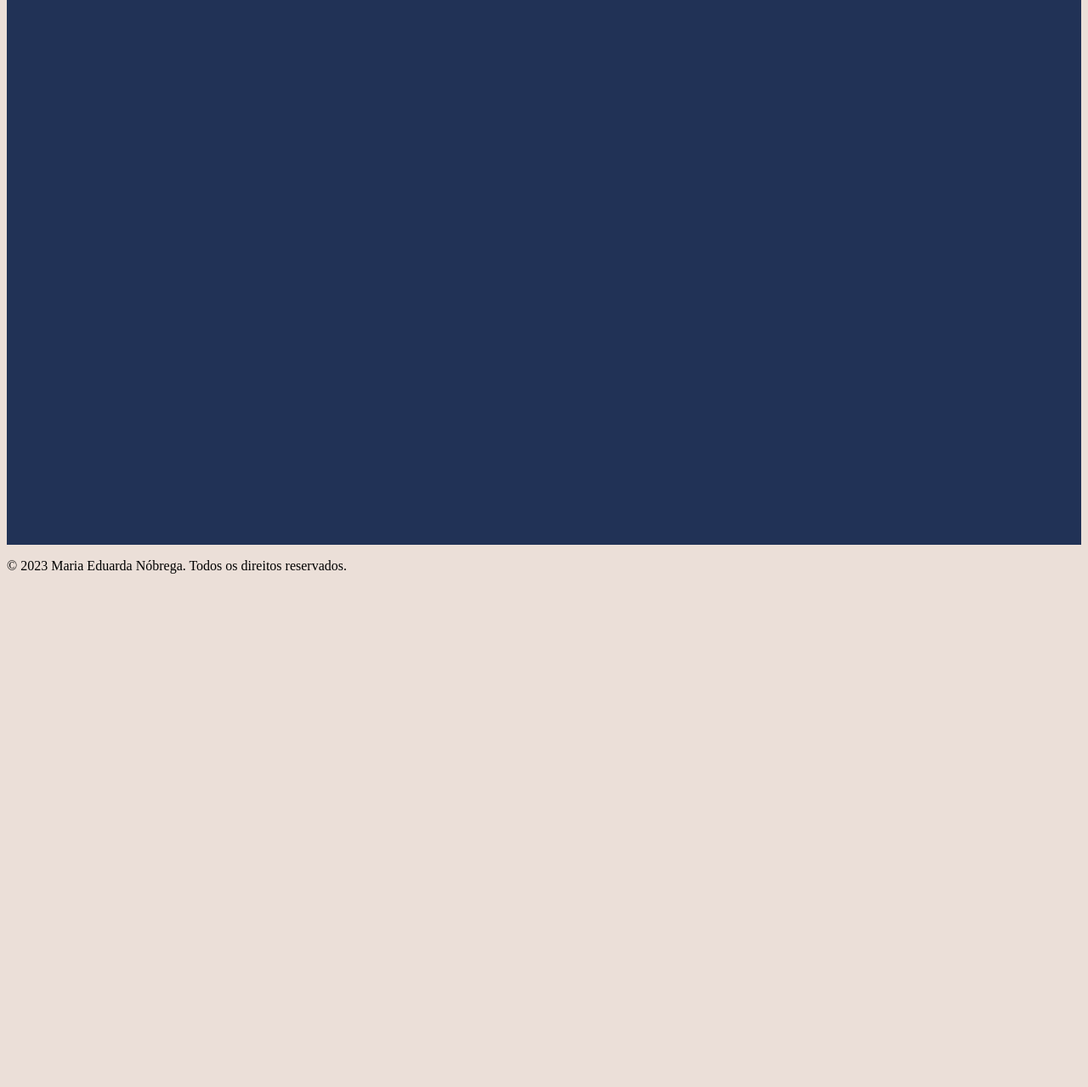
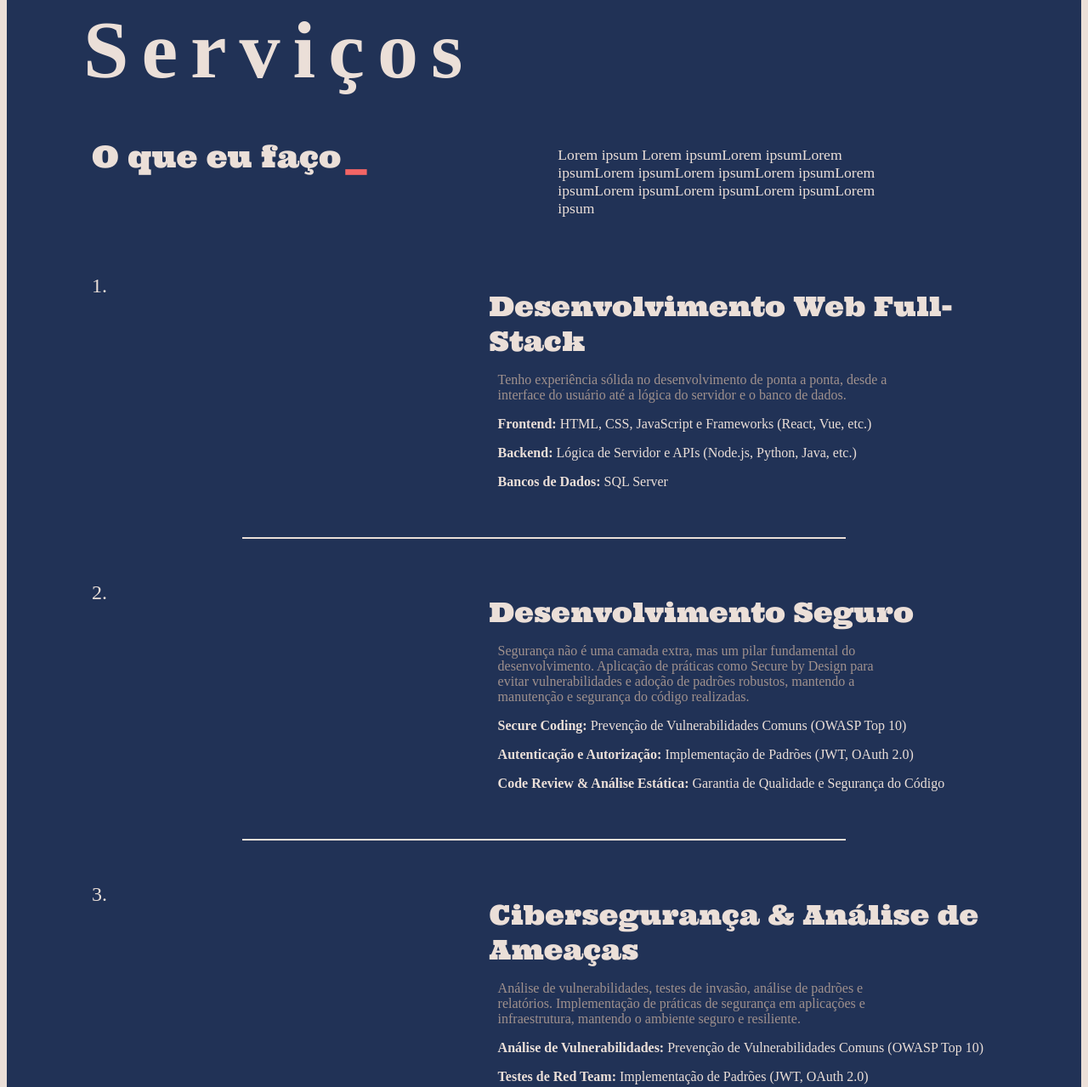
Before and after one commit to Duda-Nobrega/Portifolio, a plain HTML site: page index.html in a window 1280 px wide. Shown: the part 921-2200 px from the top of the page at 85% size. Before the commit the page ends 1612 px from the top, so only its background shows below. Drawn offline with nearby package versions, Linux system fonts and the light colour scheme; a web font is replaced by a local one.

Commit message:
Seção de serviços completa

```diff
--- a/index.html
+++ b/index.html
@@ -11,7 +11,7 @@
 
 </head>
 <body>
-    <div class="header" >
+    <div class="header">
         <h2 style="color: #213256; padding-left: 30px;">Desenvolvedora Web & Cibersegurança</h2>
         <div class="menu">
             <span>Serviços</span>
@@ -40,7 +40,48 @@
 
 
     <div class="div-Servicos" data-aos="fade-up" data-aos-duration="1200">
-
+      <h1 class="servicos-titulo">Serviços</h1>
+      <div class="servicos-sub">
+        <span class="servicos-sub-titulo">O que eu faço<span class="sub-underline">_</span></span>
+        <div class="servicos-descricao">
+          <p>Lorem ipsum Lorem ipsumLorem ipsumLorem ipsumLorem ipsumLorem ipsumLorem ipsumLorem ipsumLorem ipsumLorem ipsumLorem ipsumLorem ipsum</p>
+        </div>
+      </div>
+      <div class="servicos-lista">
+        <div class="servico-item" data-aos="fade-right" data-aos-duration="1200">
+          <span class="servico-numero">1.</span>
+          <div class="servico-conteudo">
+            <h2>Desenvolvimento Web Full-Stack</h2>
+            <p style="color:#A0918D; width: 70%;">Tenho experiência sólida no desenvolvimento de ponta a ponta, desde a interface do usuário até a lógica do servidor e o banco de dados.</p>
+            <p><strong>Frontend:</strong> HTML, CSS, JavaScript e Frameworks (React, Vue, etc.)</p>
+            <p><strong>Backend:</strong> Lógica de Servidor e APIs (Node.js, Python, Java, etc.)</p>
+            <p><strong>Bancos de Dados:</strong> SQL Server</p>
+          </div>
+        </div>
+        <hr data-aos="fade-right" data-aos-duration="1200">
+        <div class="servico-item" data-aos="fade-right" data-aos-duration="1200">
+          <span class="servico-numero">2.</span>
+          <div class="servico-conteudo">
+            <h2>Desenvolvimento Seguro</h2>
+            <p style="color:#A0918D; width: 70%;">Segurança não é uma camada extra, mas um pilar fundamental do desenvolvimento. Aplicação de práticas como Secure by Design para evitar vulnerabilidades e adoção de padrões robustos, mantendo a manutenção e segurança do código realizadas.</p>
+            <p><strong>Secure Coding:</strong> Prevenção de Vulnerabilidades Comuns (OWASP Top 10)</p>
+            <p><strong>Autenticação e Autorização:</strong> Implementação de Padrões (JWT, OAuth 2.0)</p>
+            <p><strong>Code Review & Análise Estática:</strong> Garantia de Qualidade e Segurança do Código</p>
+          </div>
+        </div>
+        <hr data-aos="fade-right" data-aos-duration="1200">
+        <div class="servico-item" data-aos="fade-right" data-aos-duration="1200">
+          <span class="servico-numero">3.</span>
+          <div class="servico-conteudo">
+            <h2>Cibersegurança & Análise de Ameaças</h2>
+            <p style="color:#A0918D; width: 70%;">Análise de vulnerabilidades, testes de invasão, análise de padrões e relatórios. Implementação de práticas de segurança em aplicações e infraestrutura, mantendo o ambiente seguro e resiliente.</p>
+            <p><strong>Análise de Vulnerabilidades:</strong> Prevenção de Vulnerabilidades Comuns (OWASP Top 10)</p>
+            <p><strong>Testes de Red Team:</strong> Implementação de Padrões (JWT, OAuth 2.0)</p>
+            <p><strong>Exploração & Pós-Exploração:</strong> Técnicas de Exploração de Falhas Comuns e Relatórios</p>
+          </div>
+        </div>
+        <hr data-aos="fade-right" data-aos-duration="600">
+      </div>
     </div>
 
     <div class="footer">
--- a/style.css
+++ b/style.css
@@ -113,9 +113,11 @@ body{
 .div-Servicos {
     background: #213256;
     color: #EBDFD8;
-    height: 600px; /* ajuste conforme necessário */
+    /* ajuste conforme necessário */
     border-top-left-radius: 30px;
     border-top-right-radius: 30px;
+    border-bottom-left-radius: 30px;
+    border-bottom-right-radius: 30px ;
     margin-top: 120px; /* Aumente para forçar o scroll */
     padding: 40px;
 }
@@ -126,23 +128,26 @@ body{
 }
 .servicos-titulo {
   font-family: 'Trocchi', serif;
-  font-size: 5em;
+  font-size: 6em;
   margin-bottom: 0.2em;
   color: #EBDFD8;
-  border-bottom: 2px solid #EBDFD8;
   padding-bottom: 10px;
+  margin-top:2px;
+  letter-spacing: 15px;
+  padding-left: 50px;
 }
 
 .servicos-sub {
   display: flex;
   align-items: flex-start;
-  gap: 40px;
-  margin: 30px 0 40px 0;
+  gap: 20%;
+  margin: 30px 0 40px 60px;
+
 }
 
 .servicos-sub-titulo {
   font-family: 'Ultra', serif;
-  font-size: 2em;
+  font-size: 2.2em;
   color: #EBDFD8;
   font-weight: semi-bold;
   position: relative;
@@ -168,12 +173,13 @@ body{
 .servico-item {
   display: flex;
   align-items: flex-start;
-  gap: 30px;
+  gap: 40%;
   margin-bottom: 40px;
+  margin-left: 60px;
 }
 
 .servico-numero {
-  font-family: 'Ultra', serif;
+  font-family: 'trocchi', serif;
   font-size: 1.5em;
   color: #EBDFD8;
   margin-top: 10px;
@@ -184,17 +190,33 @@ body{
   font-size: 2em;
   color: #EBDFD8;
   margin-bottom: 10px;
+  font-weight: lighter;
 }
 
 .servico-conteudo p {
   font-family: 'Trocchi', serif;
   color: #EBDFD8;
   font-size: 1em;
-  margin-bottom: 5px;
+  margin-bottom: 16px;
+  margin-left: 10px;
 }
 
 hr {
   border: none;
   border-top: 2px solid #EBDFD8;
   margin: 0 0 40px 0;
+  width: 60%;
+  margin-left: auto;
+  margin-right: auto;
 }
+.div-projetos {
+    color: #213256;
+    background: #EBDFD8;
+    /* ajuste conforme necessário */
+    border-top-left-radius: 30px;
+    border-top-right-radius: 30px;
+    border-bottom-left-radius: 30px;
+    border-bottom-right-radius: 30px ;
+    margin-top: 120px; /* Aumente para forçar o scroll */
+    padding: 40px;
+}
```
